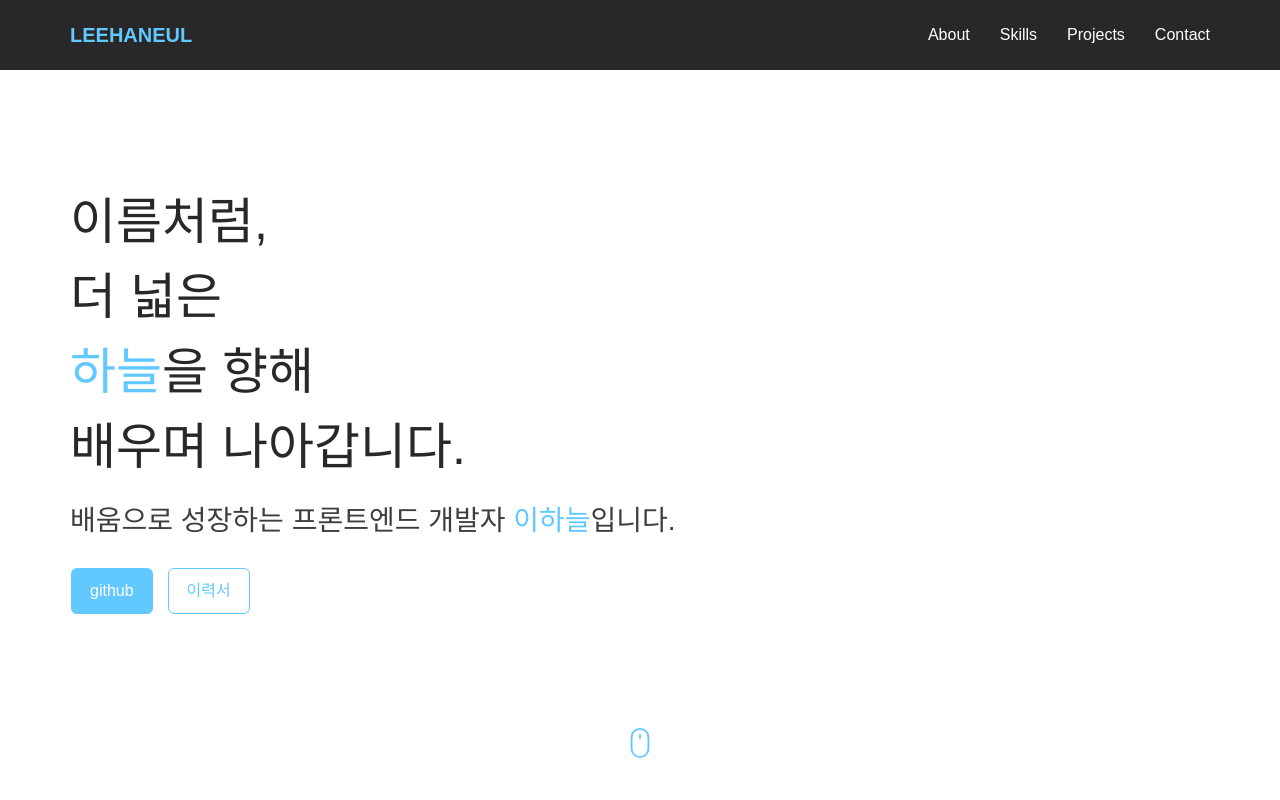
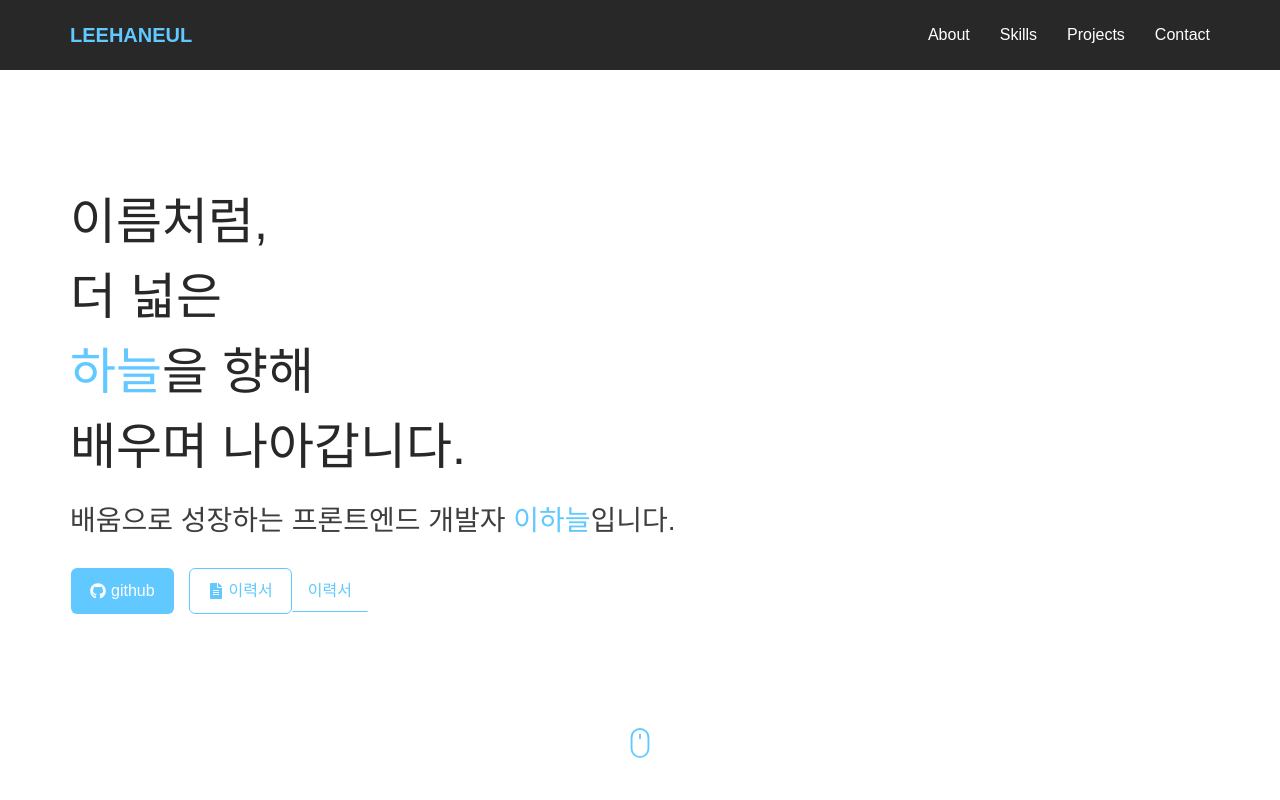
Before and after one commit to sk-y01/portfolio, a React (Vite) app: page / in a window 1280 px wide. Shown: the top 800 px of the page. Built offline with nearby package versions, Linux system fonts and the light colour scheme.

Commit message:
style : modify

```diff
--- a/src/sections/About.jsx
+++ b/src/sections/About.jsx
@@ -43,7 +43,9 @@ const About = () => {
                   <td data-label="기간">2023.02 ~ 2024.02</td>
                   <td data-label="기관">한남대학교 시스템운영팀</td>
                   <td data-label="역할">웹사이트 관리 / 사용자 문의 응대</td>
-                  <td data-label="내용">콘텐츠 업데이트, 사용자 중심의 디자인 및 기능 피드백, 데이터 백업, 전화 문의 응대</td>
+                  <td data-label="내용">
+                    <span>콘텐츠 업데이트, 사용자 중심의 디자인 및 기능 피드백, 데이터 백업, 전화 문의 응대</span>
+                  </td>
                 </tr>
                 <tr>
                   <td data-label="기간">2023.04 ~ 2024.02</td>
--- a/src/sections/About.scss
+++ b/src/sections/About.scss
@@ -102,6 +102,10 @@
         font-weight: 600;
         // color: $color-blue;
 
+      }
+      span {
+        // outline: 1px solid red;
+        // 아랫줄
       }
     }
   }
--- a/src/sections/Contact.jsx
+++ b/src/sections/Contact.jsx
@@ -15,23 +15,23 @@ const Contact = () => {
             <p>더 넓은 하늘을 향해 꾸준히 배우고 성장하는 개발자 이하늘입니다.</p>
             <p>프로젝트 협업이나 채용 문의는 언제든 아래 메일로 연락 주세요 :)</p>
             <a href="mailto:sky0000000@example.com" className="contact-link">
-              sky0000000@example.com
+              djs000013@naver.com
             </a>
           </div>
 
           <div className="menu">
             {/* memo : 메뉴를 텍스트 옆으로 이동 */}
+            <a href="/resume.pdf" target="_blank" rel="noopener noreferrer">
+              <FaFileAlt /> Resume
+            </a>
             <a href="https://github.com/sk-y01" target="_blank" rel="noopener noreferrer">
               <FaGithub /> GitHub
             </a>
-            <a href="mailto:sky0000000@example.com">
+            <a href="mailto:djs000013@naver.com">
               <FaEnvelope /> Email
             </a>
             <a href="https://#blog-url.com" target="_blank" rel="noopener noreferrer">
               <FaBlogger /> Blog
-            </a>
-            <a href="/resume.pdf" target="_blank" rel="noopener noreferrer">
-              <FaFileAlt /> Resume
             </a>
           </div>
         </div>
@@ -43,7 +43,7 @@ const Contact = () => {
 
         <footer className="footer">
           <small>© {new Date().getFullYear()} Hanuel Lee Portfolio. All rights reserved.</small>
-          <p className="version">v1.1.0</p>
+          {/* <p className="version">v1.1.0</p> */}
         </footer>
       </div>
     </section>
--- a/src/sections/Contact.scss
+++ b/src/sections/Contact.scss
@@ -5,13 +5,6 @@
   color: $color-white;
   text-align: center;
   padding-bottom: 0;
-
-  .con {
-    display: flex;
-    &.text {
-      flex: 5;
-    }
-  }
 
   h2 {
     padding-bottom: 3rem;
@@ -26,7 +19,7 @@
 
   .contact-link {
     display: inline-block;
-    margin: 2.5rem 0 4rem;
+    margin: 0rem 0 5rem;
     color: $color-blue;
     font-weight: 700;
     font-size: 1.8rem;
@@ -39,9 +32,10 @@
   }
 
   .contact-closing {
-    margin-top: 6rem;
-    border-top: 1px solid $color-light;
-    padding: 5rem 0;
+    margin-top: 5rem;
+    border-top: 1px solid $color-gray;
+    padding: 3rem 0 0;
+    text-align: center;
     p {
       margin-bottom: 2rem;
       color: $color-gray;
@@ -51,13 +45,11 @@
 
     .menu {
       display: flex;
-      justify-content: right;
-      flex-wrap: nowrap;
+      justify-content: center;
+      flex-wrap: wrap;
       flex: 1;
-      // margin-top: 3rem;
-      gap: 4rem;
-      flex-direction: column;
-      align-items: flex-end;
+      gap: 2rem;
+      flex-direction: row;
     }
 
 
@@ -71,14 +63,13 @@
 
       &:hover {
         color: $color-blue;
-        transform: scale(1.08);
+        transform: scale(1.03);
       }
     }
   }
 
   .footer {
     text-align: center;
-    margin-top: 5rem;
     padding: 4rem 0 1.5rem;
     color: $color-gray;
 
@@ -99,32 +90,36 @@
   // 태블릿 (≥768px)
   @media (min-width: $breakpoint-tablet) {
 
-
-    .menu {
-      // gap: 2rem;
-
-      a {
-        // font-size: 1.8rem;
+    .contact {
+      .con {
+        display: flex;
+        &.text {
+          flex: 5;
+        }
       }
-    }
-
-    .footer {
-      // font-size: $fs-14;
+      .menu {
+        justify-content: flex-start;
+        gap: 3.5rem;
+        flex-direction: column;
+        align-content: flex-end;
+        align-items: flex-end;
+      }
+      .contact-link {
+        margin: 2.5rem 0;
+      }
+      .contact-closing {
+        padding: 7rem 0 0;
+      }
     }
   }
 
   // 노트북 (≥1100px)
   @media (min-width: $breakpoint-laptop) {
-
-    .menu {
-      // gap: 2.5rem;
-      // justify-content: start;
-
-      a {
-        // font-size: 2rem;
+    .contact {
+      .menu {
+        // gap: 3.5rem;
       }
     }
-
     .footer {
       // margin-top: 6rem;
       // font-size: 1.4rem;
--- a/src/sections/Home.jsx
+++ b/src/sections/Home.jsx
@@ -1,5 +1,5 @@
 import "./Home.scss";
-import { FaChevronDown } from "react-icons/fa"
+import { FaChevronDown, FaFileAlt, FaGithub } from "react-icons/fa"
 import { BsMouse } from "react-icons/bs"
 
 const Home = () => {
@@ -21,9 +21,10 @@ const Home = () => {
           배움으로 성장하는 프론트엔드 개발자 <strong>이하늘</strong>입니다.
         </p>
         <div className="btn">
-          <a href="https://github.com/sk-y01" target="_blank" className="blue-btn">github</a>
+          <a href="https://github.com/sk-y01" target="_blank" className="blue-btn"><FaGithub /> github</a>
           {/* <a href="#" className="white-btn">Resume</a> */}
-          <a href="#" className="white-btn">이력서</a>
+          <a href="#" className="white-btn"><FaFileAlt /> 이력서</a>
+          <a href="#" className="test-btn">이력서</a>
         </div>
       </div>
 
--- a/src/sections/Home.scss
+++ b/src/sections/Home.scss
@@ -14,7 +14,7 @@
     @include flex-center; // index.scss 믹스인 사용
     flex-direction: column;
     gap: 1.5rem;
-    width: 100%;         // ✅ 로고랑 맞춤 flex-direction: column :: 하면 마진 오토가 된다..?
+    width: 100%;         // !!!!!✅ 로고랑 맞춤 flex-direction: column :: 하면 마진 오토가 된다..?
     // align-items: center;
     // justify-content: center;
   }
@@ -24,6 +24,13 @@
     font-size: 1.8rem; // ✅ 기준 폰트에서 키움
     color: $color-dark-sub;
     font-weight: 500;
+  }
+
+  .btn {
+    svg {
+      // outline: 1px solid red;
+      margin-right: .5rem;
+    }
   }
 
   // 아래 화살표 아이콘 테블릿부터 마우스말고 손으로 바꿀까
@@ -46,7 +53,7 @@
 // 태블릿 (≥768px)
 @media (min-width: $breakpoint-tablet) {
   .home {
-    text-align: left; // 태블릿부터 왼쪽 정렬... 아랫 줄이랑 안맞는데/.//
+    text-align: left;
     .inner {
       align-items: flex-start;
     }
--- a/src/sections/Introduction.scss
+++ b/src/sections/Introduction.scss
@@ -1,5 +1,5 @@
 @import "../styles/index.scss";
 
 .intro {
-  background-color: $color-dark-sub;
+  background-color: $color-light;
 }
--- a/src/sections/Projects.scss
+++ b/src/sections/Projects.scss
@@ -6,7 +6,6 @@
   h2 {
     padding-bottom: 2rem;
     color: $color-dark;
-    text-align: center;
   }
 
   // 프로젝트 목록 — 모바일(기본): 1열
@@ -139,9 +138,6 @@
 
   // 노트북 (≥1100px)
   @media (min-width: $breakpoint-laptop) {
-    h2 {
-      text-align: left; // 텍스트 왼쪽 정렬
-    }
     .project-list {
       grid-template-columns: repeat(2, 1fr);
       gap: 3rem;
--- a/src/styles/index.scss
+++ b/src/styles/index.scss
@@ -100,7 +100,7 @@ img.small { max-width: 20px; }
 .btn {
   margin-top: .5rem;
   display: inline-flex;
-  gap: 1.5rem;
+  // gap: 1.5rem;
   justify-content: start;
   align-items: center;
   border-radius: 6px;
@@ -119,6 +119,7 @@ img.small { max-width: 20px; }
   color: $color-white;
   padding: 1rem 1.8rem;
   // padding: .8rem 8rem;
+  margin-right: 1.5rem;
   // border: none; // 보더 안없애면 파란버튼이 커보이고 보더 없애면 하얀버튼이 커보임;;
 
   &:hover {
@@ -138,6 +139,66 @@ img.small { max-width: 20px; }
   &:hover {
     background: $color-blue;
     color: $color-white;
+  }
+}
+
+.test-btn {
+  position: relative;
+  @extend .btn;
+  padding: .75rem 1.5rem;
+  border-radius: 0;
+  border-bottom: 1px solid $color-blue;
+  color: $color-blue;
+  transition: .5s;
+  z-index: 1;
+
+  // &::before {
+  //   content: '';
+  //   position: absolute;
+  //   bottom: 0;
+  //   left: 0;
+  //   width: 0;
+  //   height: 1px;
+  //   background-color: $color-blue;
+  //   transition: .5s;
+  // }
+
+  &::before {
+    content: '';
+    position: absolute;
+    top: 0;
+    left: 0;
+    width: 0;
+    height: 100%;
+    background-color: $color-blue;
+    transition: .35s;
+    z-index: -1;
+  }
+
+  &::after {
+    content: '→';
+    position: absolute;
+    top: 50%;
+    right: .5rem;
+    transform: translate(0, -50%);
+    color: #fff;
+    opacity: 0;
+    visibility: hidden;
+    transition: .5s;
+  }
+
+  &:hover {
+    padding-right: 3rem;
+    color: $color-white;
+
+    &::before {
+      width: 100%;
+    }
+
+    &::after {
+      opacity: 1;
+      visibility: visible;
+    }
   }
 }
 
```
Also changed, not shown: src/data/project.js (added, +59 -0 lines), src/sections/Projects.jsx (+1 -59 lines), 1 other file (tests, documents, lock files or other folders).
